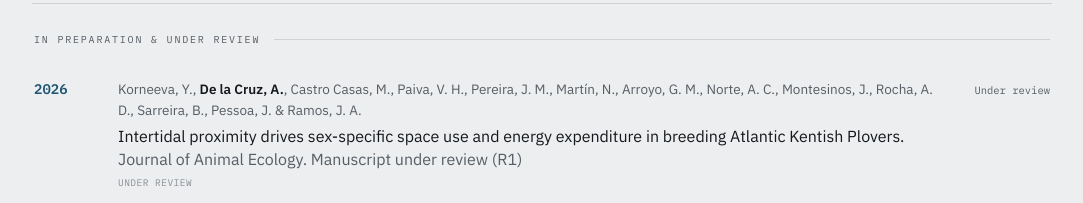
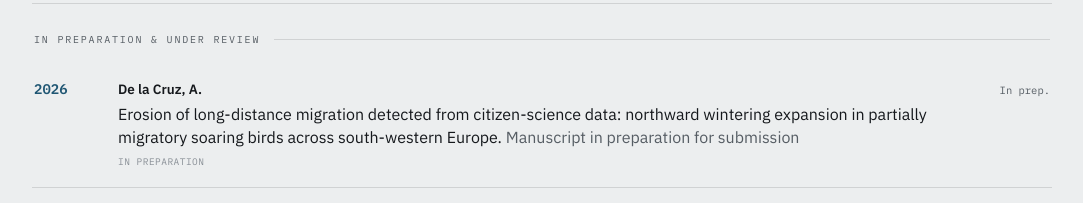
Before and after one commit to andresdelacruzmunoz/andresdelacruzmunoz.github.io, a plain HTML site: page index.html in a window 1280 px wide. Shown: the part 2131-2334 px from the top of the page, without its empty margins (98-1181 px from the left). Drawn offline with Linux system fonts and the light colour scheme.

Commit message:
Update index.html

```diff
--- a/index.html
+++ b/index.html
@@ -376,6 +376,7 @@ const PROJECTS = [
 /*  Your name is highlighted automatically: write it "De la Cruz, A."     */
 /* ===================================================================== */
 const PUBLICATIONS = [
+  {year:2026, type:"prep", aut:"De la Cruz, A.", tit:"Erosion of long-distance migration detected from citizen-science data: northward wintering expansion in partially migratory soaring birds across south-western Europe", ven:"Manuscript in preparation for submission", metric:"In prep."},
   {year:2026, type:"jcr", aut:"De la Cruz, A., Ramos, J. A., Pereira, J. M., Laranjeiro, M. I., Cerveira, L., Paiva, V. H., López, J., Guirado, M. Á. & Arroyo, G. M.", tit:"Non-breeding spatial ecology of migratory Audouin's Gulls from the westernmost populations", ven:"Movement Ecology", metric:"IF 3.4 · Q1", doi:"https://doi.org/10.1186/s40462-026-00720-3"},  {year:2026, type:"review", aut:"Korneeva, Y., De la Cruz, A., Castro Casas, M., Paiva, V. H., Pereira, J. M., Martín, N., Arroyo, G. M., Norte, A. C., Montesinos, J., Rocha, A. D., Sarreira, B., Pessoa, J. & Ramos, J. A.", tit:"Intertidal proximity drives sex-specific space use and energy expenditure in breeding Atlantic Kentish Plovers", ven:"Journal of Animal Ecology. Manuscript under review (R1)", metric:"Under review"},
   {year:2026, type:"prep", aut:"Castro, M., Korneeva, Y., Martín San Juan, N., Arroyo, G. M., Pérez-Hurtado, A. & De la Cruz, A.", tit:"Scale-dependent population trends in shorebirds at a key East Atlantic Flyway site", ven:"Manuscript in preparation for submission", metric:"In prep."},
   {year:2026, type:"prep", aut:"De la Cruz, A., Arroyo, G. M. & Oviedo, J. L.", tit:"Non-market valuation of free-access recreation and bird conservation in the Doñana wetlands", ven:"Manuscript in preparation for submission", metric:"In prep."},
```
